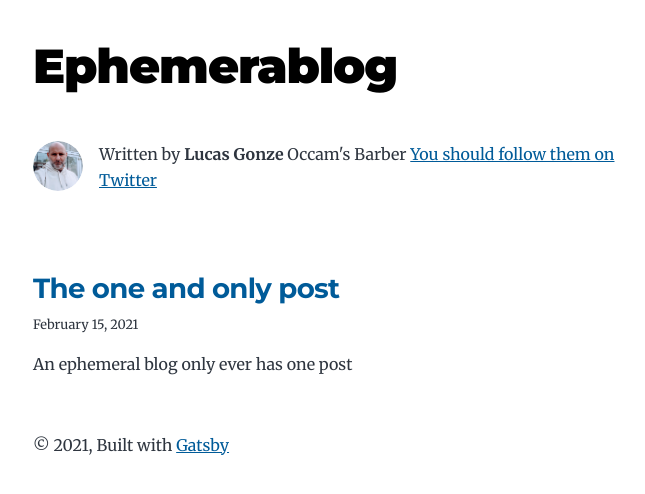
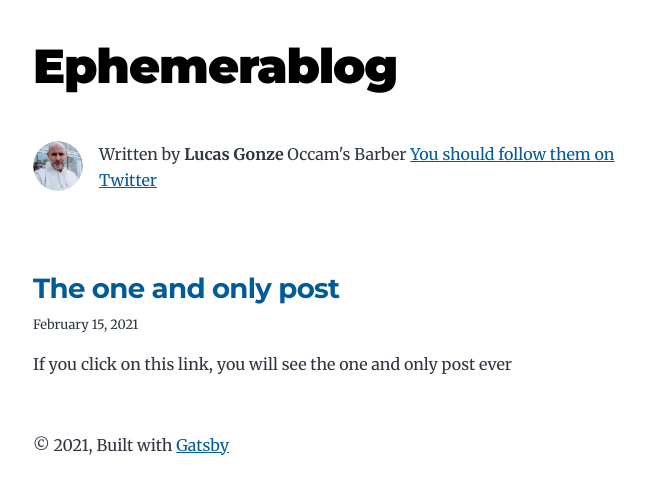
Before and after one commit to lucasgonze/ephemerablog, a Gatsby site: page / in a window 1280 px wide. Shown: the whole page, without its empty margins (291-936 px from the left). Built offline with nearby package versions, Linux system fonts and the light colour scheme; Gatsby itself is replaced by a stand-in of ours.

Commit message:
Update one-and-only.md

```diff
--- a/content/blog/one-and-only.md
+++ b/content/blog/one-and-only.md
@@ -1,7 +1,7 @@
 ---
 title: The one and only post
 date: "2021-02-15T22:12:03.284Z"
-description: "An ephemeral blog only ever has one post"
+description: "If you click on this link, you will see the one and only post ever"
 ---
 
 Hello, and welcome to the first post on my ephemeral blog!  How exciting! I suppose I should make it good.
```
